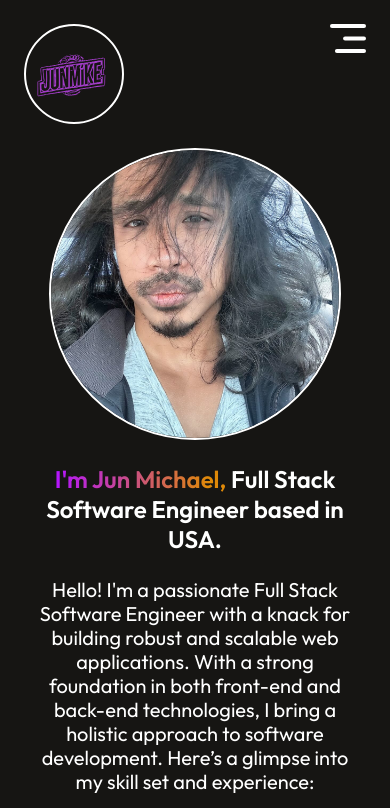
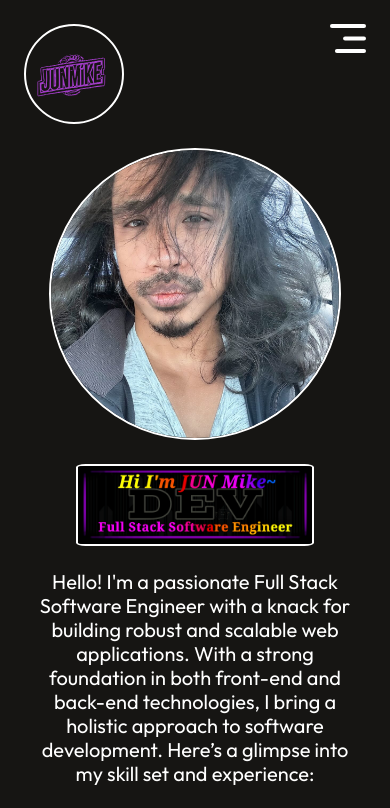
Before and after one commit to MichaelDAbadJr/Portfolio, a React (Vite) app: page / in a window 390 px wide. Shown: the top 808 px of the page. Built offline with nearby package versions, Linux system fonts and the light colour scheme.

Commit message:
added banner and animation

```diff
--- a/index.html
+++ b/index.html
@@ -2,7 +2,7 @@
 <html lang="en">
   <head>
     <meta charset="UTF-8" />
-    <link rel="icon" type="image/svg+xml" href="/vite.svg" />
+    <link rel="icon" type="image/svg+xml" href="/src/assets/junmike.svg" />
     <meta name="viewport" content="width=device-width, initial-scale=1.0" />
     <title>JunMike Software Engineer Portfolio</title>
     <link rel="preconnect" href="https://fonts.googleapis.com" />
--- a/src/Components/Hero/Hero.css
+++ b/src/Components/Hero/Hero.css
@@ -7,7 +7,7 @@
   padding: 0;
 }
 
-.hero img {
+.hero #profile-pic {
   /* margin-top: 2rem; Space from top */
   height: 22rem;
   width: 22rem;
@@ -16,8 +16,52 @@
   cursor: pointer;
   margin-top: -2rem;
 }
-.hero img:hover {
-  border-color: #b415ff;
+.hero #banner {
+  width: 40%;
+  height: auto;
+   border-radius: 4%;
+  border: 2px solid #fff;
+  cursor: pointer;
+  /* margin-top: rem; */
+  /* Animation setup */
+  animation: vortexIn 0.70s ease-out forwards;
+  transform: scale(0) rotate(0deg); /*inital state*/
+  opacity: 0; /*initially hidden*/
+}
+@keyframes vortexIn {
+  0% {
+    transform: scale(0) rotate(720deg); /*Start from nothing*/
+    opacity: 0;
+  }
+  25% {
+    transform: scale(0.15) rotate(580deg);
+    opacity: 0.15;
+  }
+  50% {
+    transform: scale(0.35) rotate(360deg); /*mid-point*/
+    opacity: 0.35;
+  }
+  75% {
+    transform: scale(0.70) rotate(180deg); /*mid-point*/
+    opacity: 0.75;
+  }
+  100% {
+    transform: scale(1) rotate(0deg); /*End fullsize*/
+    opacity: 1;
+  }
+}
+.hero #profile-pic:hover {
+ border: 0.125rem solid #ff00ff;
+  background: linear-gradient(45deg, #3f0028, #582300);
+  transform: scale(1.05);
+  transition: 0.4s;
+}
+
+.hero #banner:hover {
+ border: 0.125rem solid #ff00ff;
+  background: linear-gradient(45deg, #3f0028, #582300);
+  transform: scale(1.05);
+  transition: 0.4s;
 }
 .hero h1 {
   text-align: center;
@@ -69,10 +113,18 @@
   .hero {
     margin-top: 0rem;
   }
-  .hero img {
+  .hero #profile-pic {
     /* margin-top: 120px; */
     width: 28rem;
     height: 28rem;
+  }
+  .hero #banner {
+    width: 60%;
+    height: auto;
+     border-radius: 4%;
+    border: 2px solid #fff;
+    cursor: pointer;
+    /* margin-top: rem; */
   }
   .hero h1 {
     margin-top: 0rem;
@@ -100,7 +152,7 @@
   .hero {
     margin-top: 0rem;
   }
-  .hero img {
+  .hero #profile-pic {
     margin-top: 0rem;
     width: 18rem;
     height: 18rem;
@@ -131,7 +183,7 @@
   .hero {
     margin-top: 0rem;
   }
-  .hero img {
+  .hero #profile-pic {
     margin-top: 0rem;
     width: 18rem;
     height: 18rem;
--- a/src/Components/Hero/Hero.jsx
+++ b/src/Components/Hero/Hero.jsx
@@ -2,14 +2,17 @@ import React from 'react';
 import './Hero.css';
 import profilePic from '../../images/profile-pic.jpg';
 import AnchorLink from 'react-anchor-link-smooth-scroll';
+import banner from '../../assets/junmike.dev-banner.jpeg';
 
 const Hero = () => {
   return (
     <div id="home" className="hero">
-      <img src={profilePic} alt="" />
-      <h1>
+      <img src={profilePic} id="profile-pic"alt="profile-pic" />
+      <img src={banner} id="banner" alt="banner" />
+
+      {/* <h1>
         <span>I'm Jun Michael,</span> Full Stack Software Engineer based in USA.
-      </h1>
+      </h1> */}
       <p>
       Hello! I'm a passionate Full Stack Software Engineer with a knack for building robust and scalable web applications. With a strong foundation in both front-end and back-end technologies, I bring a holistic approach to software development. Here&rsquo;s a glimpse into my skill set and experience:
       </p>
--- a/src/Components/Navbar/Navbar.jsx
+++ b/src/Components/Navbar/Navbar.jsx
@@ -1,6 +1,7 @@
 import React, { useState } from 'react';
 import './Navbar.css';
 import logo from '../../assets/junmike.svg';
+import banner from '../../assets/junmike.dev-banner.jpeg';
 import underline from '../../assets/nav_underline.svg';
 import AnchorLink from 'react-anchor-link-smooth-scroll';
 import menu_open from '../../assets/menu_open.svg';
```
Also changed, not shown: src/assets/junmike.dev-banner.jpeg (added).
